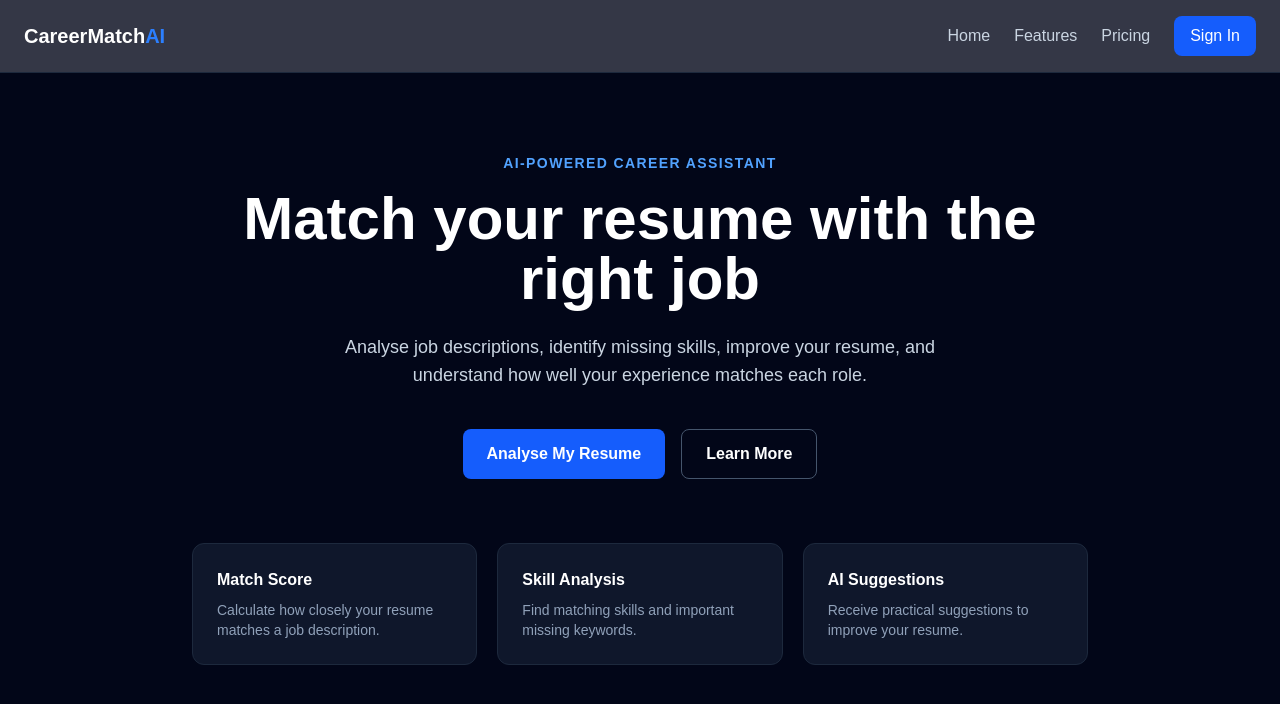
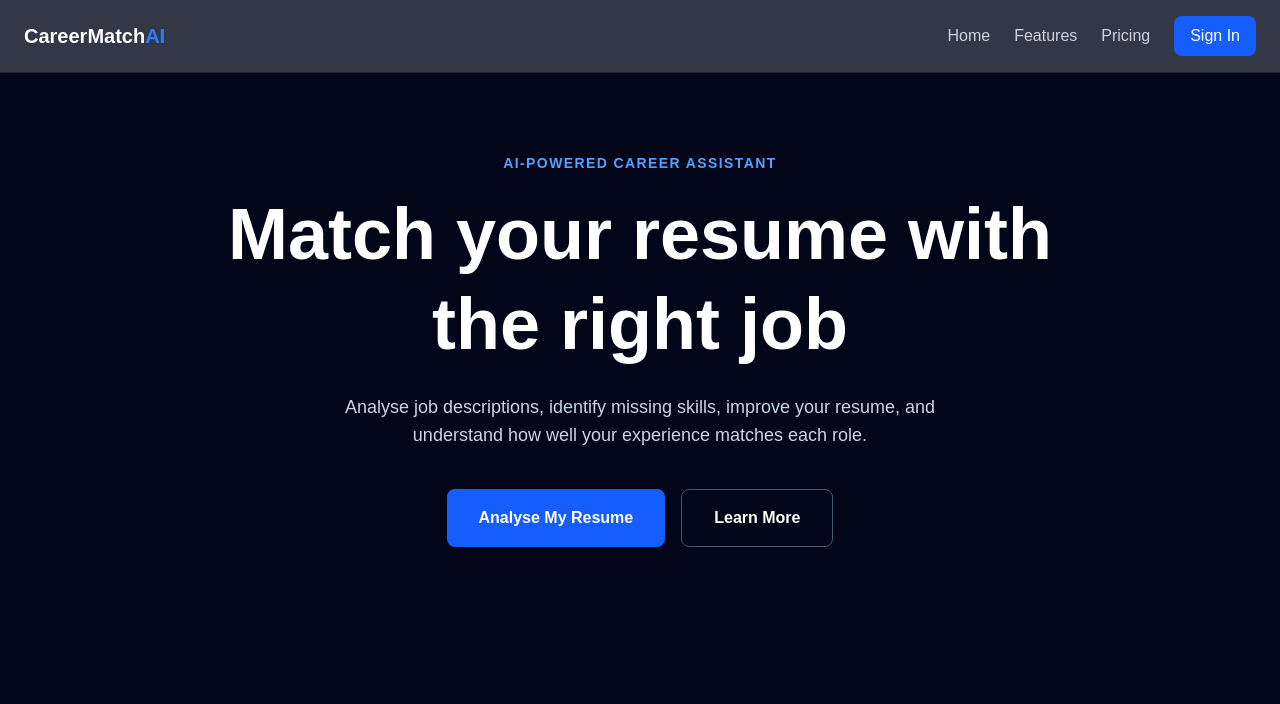
Before and after one commit to Harigovindbn/career-match-ai, a Next.js app: page / in a window 1280 px wide. Shown: the top 704 px of the page. Built offline with nearby package versions, Linux system fonts and the light colour scheme.

Commit message:
refactor: extract hero section into component

```diff
--- a/app/page.tsx
+++ b/app/page.tsx
@@ -1,58 +1,12 @@
+import Hero from "@/components/landing/Hero";
 import Navbar from "@/components/layout/Navbar";
 
 export default function Home() {
   return (
     <>
       <Navbar />
-
-      <main className="min-h-screen bg-slate-950 px-6 py-20 text-white">
-        <div className="mx-auto max-w-4xl text-center">
-          <p className="text-sm font-semibold uppercase tracking-widest text-blue-400">
-            AI-Powered Career Assistant
-          </p>
-
-          <h1 className="mt-4 text-4xl font-bold sm:text-6xl">
-            Match your resume with the right job
-          </h1>
-
-          <p className="mx-auto mt-6 max-w-2xl text-lg text-slate-300">
-            Analyse job descriptions, identify missing skills, improve your
-            resume, and understand how well your experience matches each role.
-          </p>
-
-          <div className="mt-10 flex flex-col justify-center gap-4 sm:flex-row">
-            <button className="rounded-lg bg-blue-600 px-6 py-3 font-semibold hover:bg-blue-500">
-              Analyse My Resume
-            </button>
-
-            <button className="rounded-lg border border-slate-600 px-6 py-3 font-semibold hover:bg-slate-900">
-              Learn More
-            </button>
-          </div>
-
-          <div className="mt-16 grid gap-5 text-left sm:grid-cols-3">
-            <div className="rounded-xl border border-slate-800 bg-slate-900 p-6">
-              <h2 className="font-semibold">Match Score</h2>
-              <p className="mt-2 text-sm text-slate-400">
-                Calculate how closely your resume matches a job description.
-              </p>
-            </div>
-
-            <div className="rounded-xl border border-slate-800 bg-slate-900 p-6">
-              <h2 className="font-semibold">Skill Analysis</h2>
-              <p className="mt-2 text-sm text-slate-400">
-                Find matching skills and important missing keywords.
-              </p>
-            </div>
-
-            <div className="rounded-xl border border-slate-800 bg-slate-900 p-6">
-              <h2 className="font-semibold">AI Suggestions</h2>
-              <p className="mt-2 text-sm text-slate-400">
-                Receive practical suggestions to improve your resume.
-              </p>
-            </div>
-          </div>
-        </div>
+      <main>
+        <Hero />
       </main>
     </>
   );
--- /dev/null
+++ b/components/landing/Hero.tsx
@@ -0,0 +1,30 @@
+export default function Hero() {
+  return (
+    <section className="min-h-screen bg-slate-950 px-6 py-20 text-white">
+      <div className="mx-auto max-w-4xl text-center">
+        <p className="text-sm font-semibold uppercase tracking-widest text-blue-400">
+          AI-Powered Career Assistant
+        </p>
+
+        <h1 className="mt-4 text-5xl font-bold leading-tight sm:text-7xl">
+          Match your resume with the right job
+        </h1>
+
+        <p className="mx-auto mt-6 max-w-2xl text-lg text-slate-300">
+          Analyse job descriptions, identify missing skills, improve your
+          resume, and understand how well your experience matches each role.
+        </p>
+
+        <div className="mt-10 flex flex-col justify-center gap-4 sm:flex-row">
+          <button className="rounded-lg bg-blue-600 px-8 py-4 font-semibold transition hover:bg-blue-500">
+            Analyse My Resume
+          </button>
+
+          <button className="rounded-lg border border-slate-600 px-8 py-4 font-semibold transition hover:bg-slate-900">
+            Learn More
+          </button>
+        </div>
+      </div>
+    </section>
+  );
+}
```
